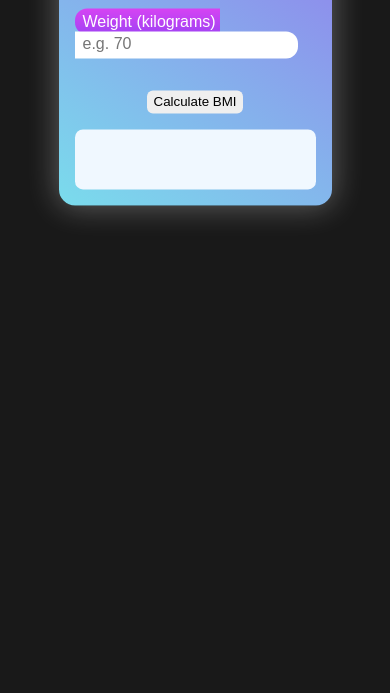
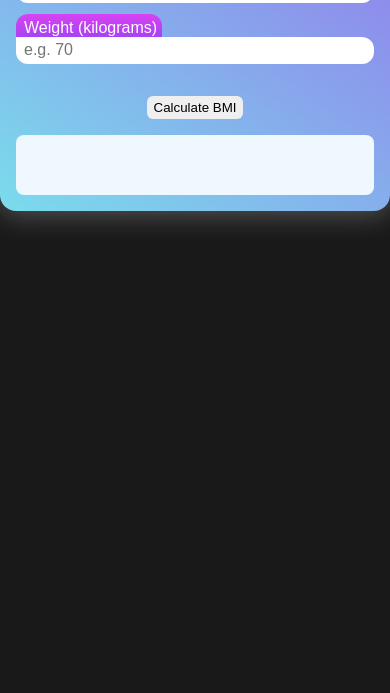
Before and after one commit to hassanJan-arch/BMI-Calculator, a plain HTML site: page index.html in a window 390 px wide. Shown: the part 151-844 px from the top of the page. Drawn offline with Linux system fonts and the light colour scheme.

Commit message:
resopnsive inputs and labels

```diff
--- a/index.html
+++ b/index.html
@@ -11,12 +11,12 @@
       <h1>BMI Calculator</h1>
       <div class="height-meter">
         <label class="heightMeter" for="height">Height (meters)</label>
-        <input type="number" id="height" step="0.01" placeholder="e.g. 1.75">
+        <input type="number" class="input" id="height" step="0.01" placeholder="e.g. 1.75">
       </div>
 
       <div class="weight-kilo">
         <label for="weight">Weight (kilograms)</label>
-        <input type="number" id="weight" step="0.1" placeholder="e.g. 70">
+        <input type="number" class="input" id="weight" step="0.1" placeholder="e.g. 70">
       </div>
 
       <div class="result">
--- a/style.css
+++ b/style.css
@@ -6,6 +6,8 @@
 }
 
 body {
+  width: 100%;
+  height: 100%;
   display: flex;
   align-items: center;
   justify-content: center;
@@ -17,8 +19,7 @@ body {
   background-image: linear-gradient(35deg, #7adcec, #937aec);
   border-radius: 16px;
   padding: 1rem;
-  margin-top: 50%;
-  transform: translateY(-50%);
+  margin-top: 10%;
   display: flex;
   flex-direction: column;
   justify-content: center;
@@ -72,3 +73,22 @@ input {
   padding: .3rem;
   border-radius: 8px;
 }
+@media screen and (max-width: 600px) {
+  .bmi-container {
+    width: 100%;
+  }
+  label {
+    width: 167px;
+    background-image: linear-gradient(#d643f3,#a143f3);
+    padding: .3rem .3rem .3rem .5rem;
+    border-radius: 12px 12px 0 0;
+    margin: 0;
+    color: #fff;
+  }
+  .input {
+    width: 100%;
+  border-radius: 0 12px 12px 12px;
+
+  }
+
+}
```
